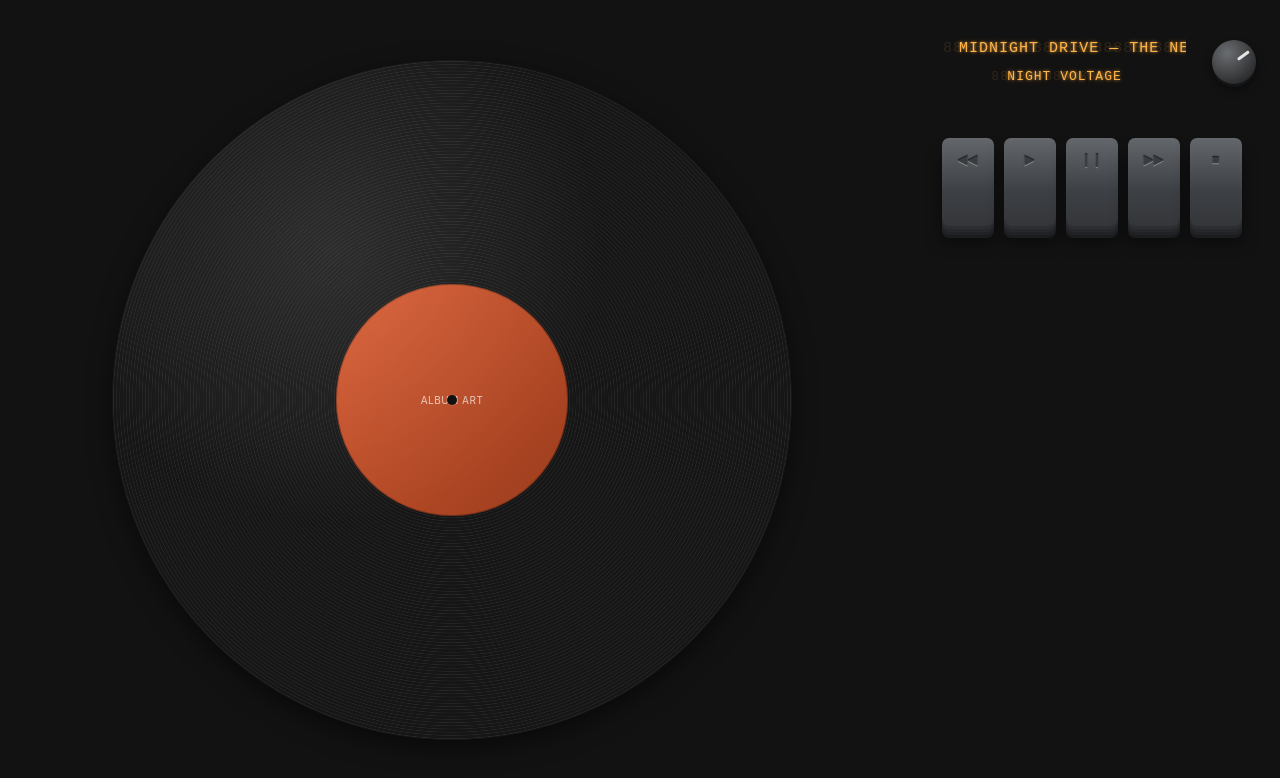
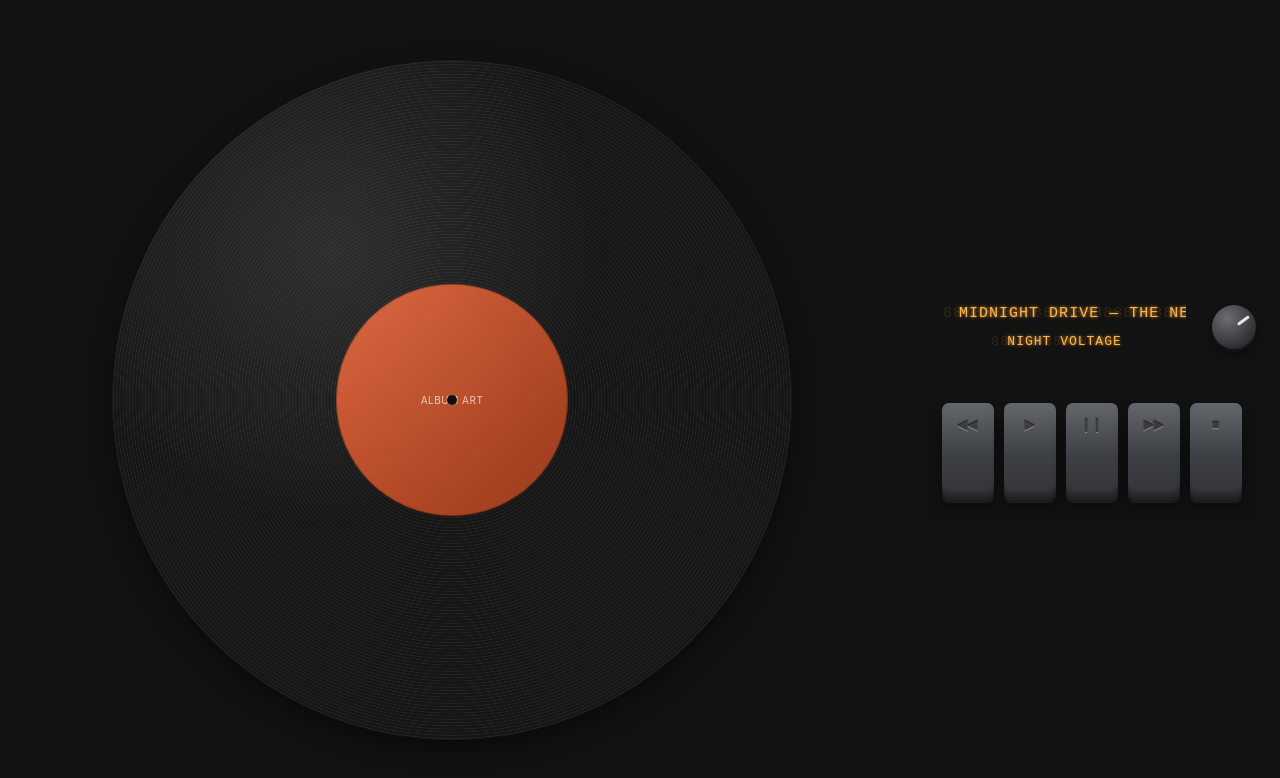
Before and after one commit to SethT89/record-player, a React (Vite) app: page / in a window 1280 px wide. Shown: the top 778 px of the page. Built offline with nearby package versions, Linux system fonts and the light colour scheme; a small style sheet from the web is missing.

Commit message:
Vertically center right-column content with the record
.player__control-column now centers its content vertically. Also
removed a leftover flex:1 on .transport-controls that was making it
grow to fill all remaining height, which was fighting the centering.

```diff
--- a/src/App.css
+++ b/src/App.css
@@ -17,6 +17,7 @@
   display: flex;
   flex-direction: column;
   align-items: center;
+  justify-content: center;
   gap: 18px;
   padding: 24px;
   min-width: 240px;
--- a/src/components/TransportControls.css
+++ b/src/components/TransportControls.css
@@ -4,5 +4,4 @@
   justify-content: center;
   gap: 10px;
   padding: 20px 16px;
-  flex: 1;
 }
```
